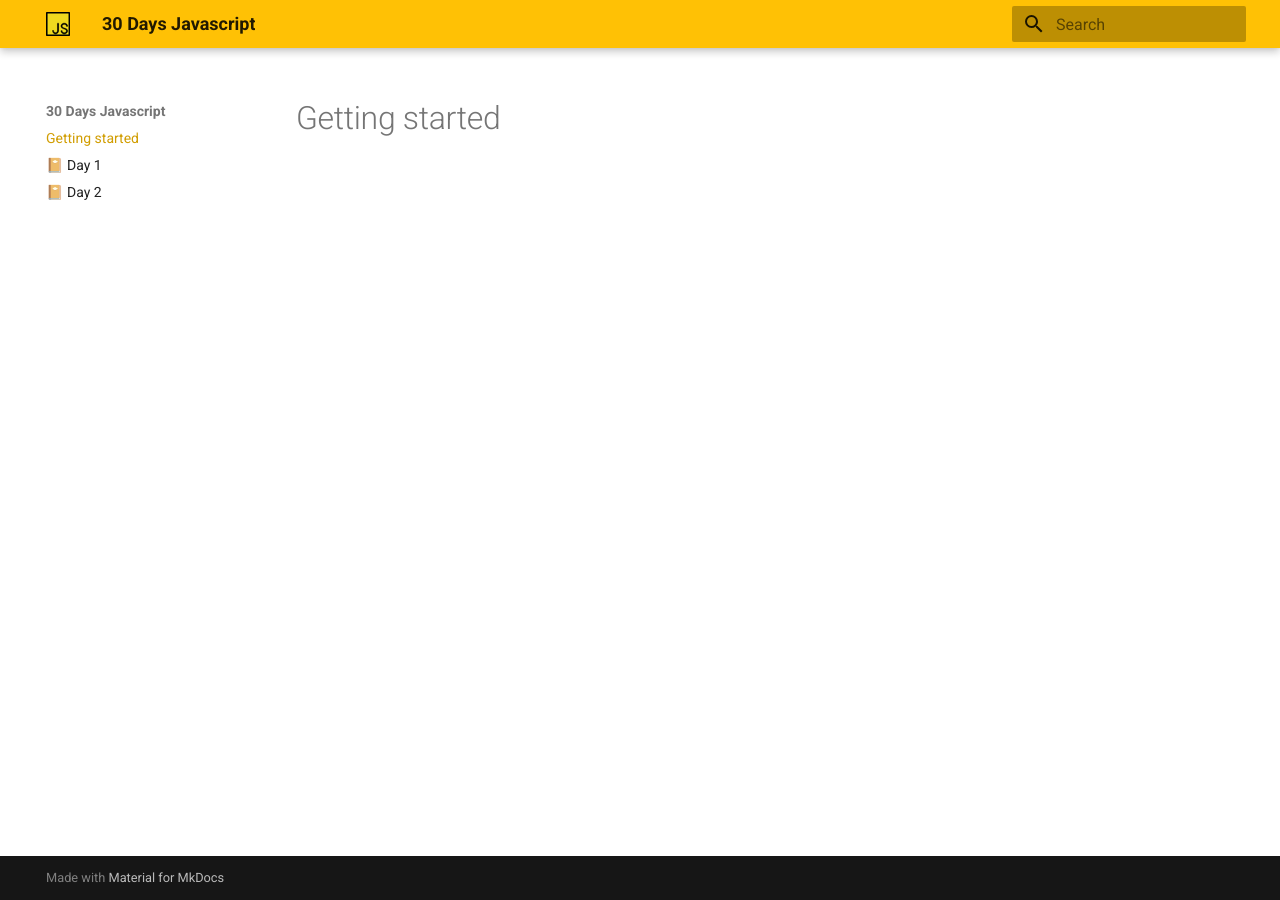
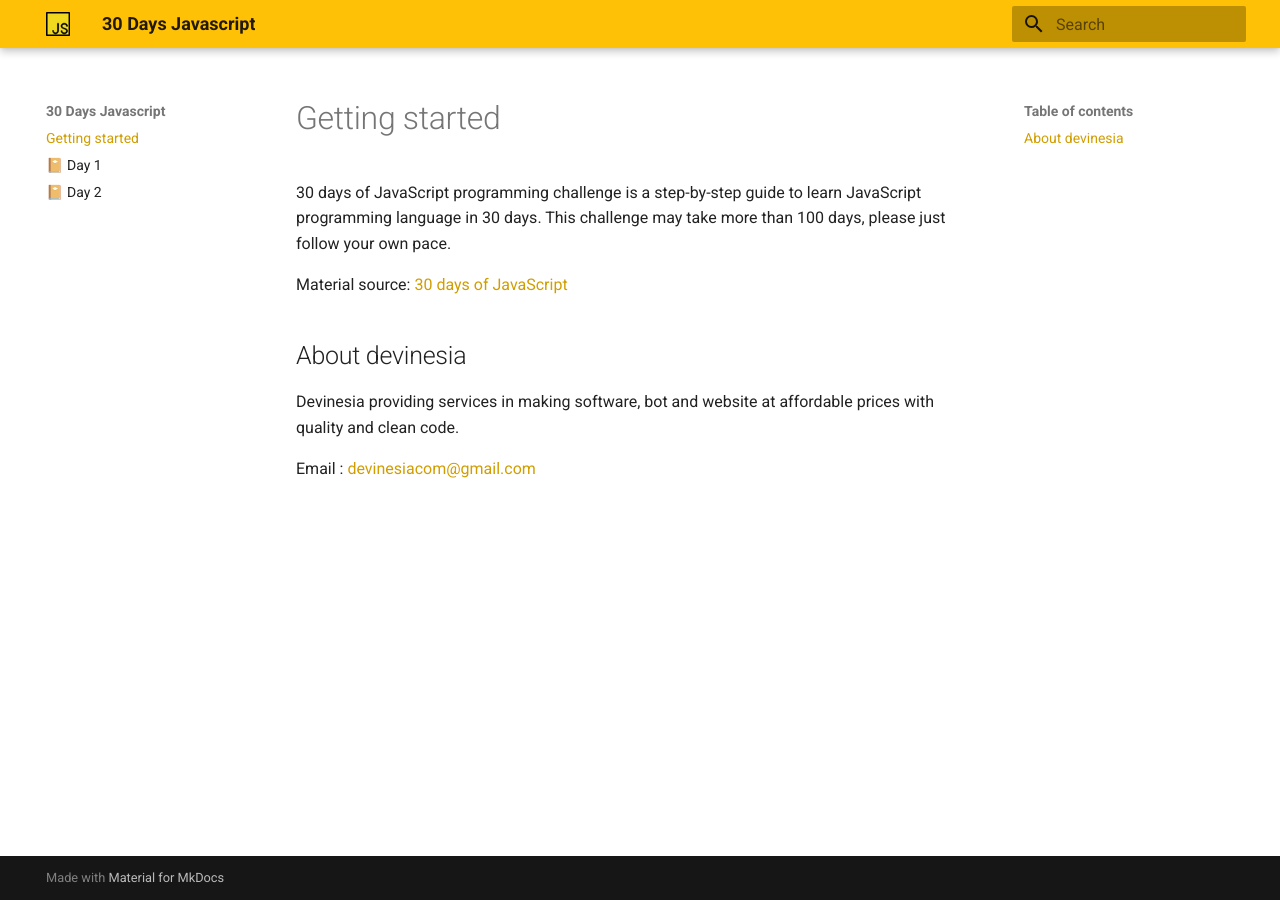
Before and after one commit to devinesia/30-days-javascript-web, an MkDocs documentation site: the page built from docs/index.md, in a window 1280 px wide. Built offline with MkDocs 1.6.1 and Material for MkDocs 9.7.7, drawn with Linux system fonts in a browser that asks for light colours.

Commit message:
Add description

```diff
--- a/docs/index.md
+++ b/docs/index.md
@@ -1 +1,9 @@
 # Getting started
+30 days of JavaScript programming challenge is a step-by-step guide to learn JavaScript programming language in 30 days. This challenge may take more than 100 days, please just follow your own pace.
+
+Material source: [30 days of JavaScript](https://github.com/Asabeneh/30-Days-Of-JavaScript)
+
+## About devinesia
+Devinesia providing services in making software, bot and website at affordable prices with quality and clean code.
+
+Email : [devinesiacom@gmail.com](mailto:devinesiacom@gmail.com)
```
